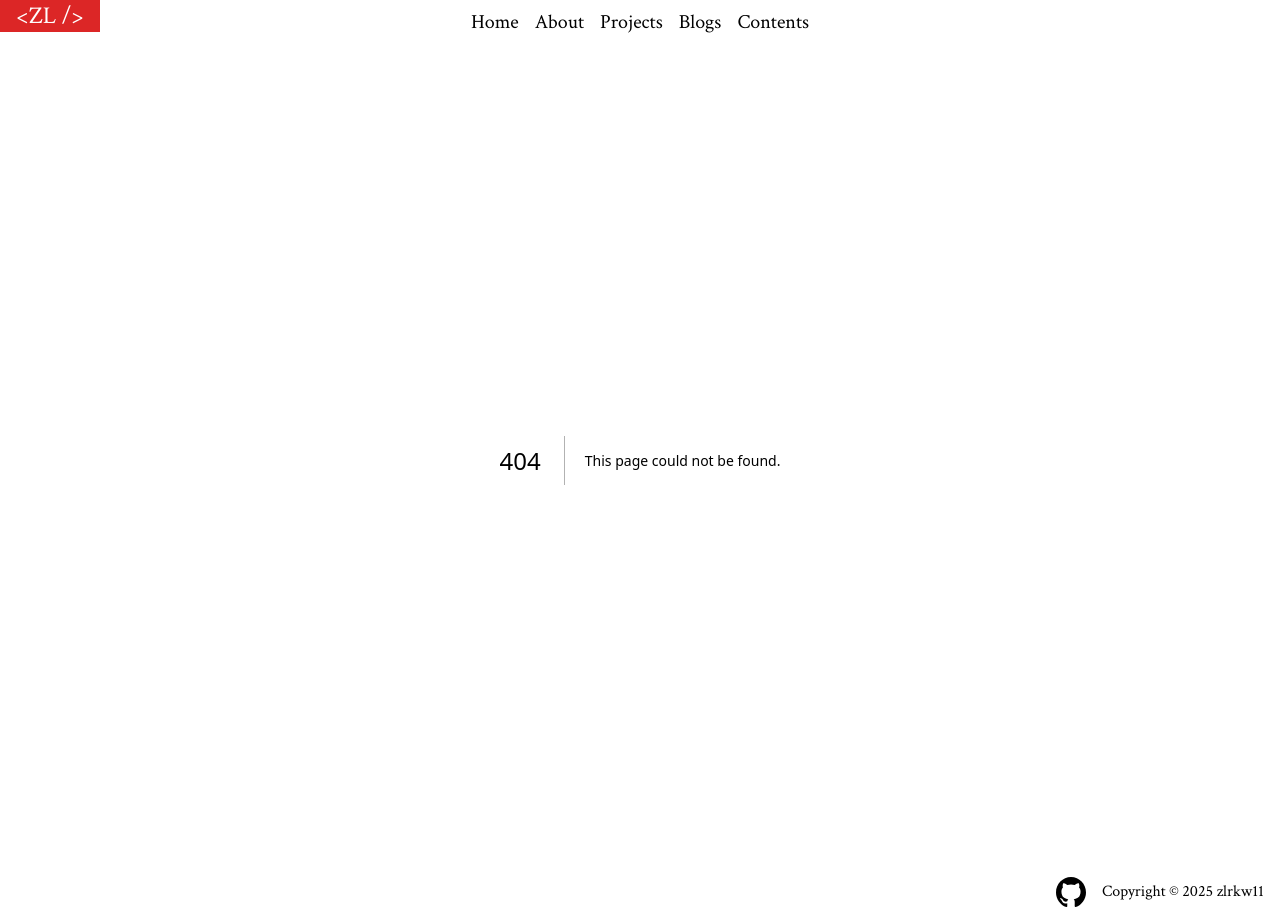
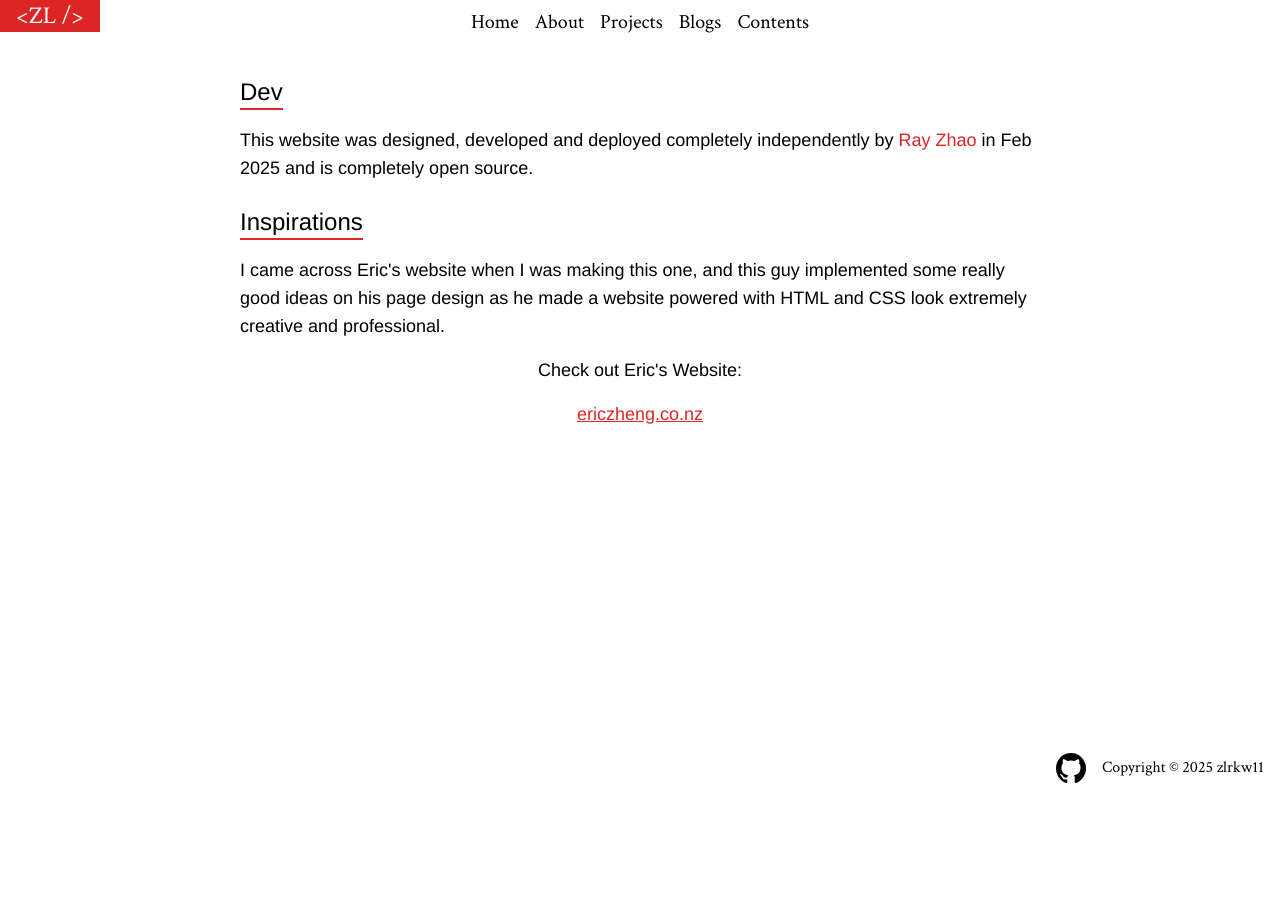
Before and after one commit to zlrkw11/zl-v2, a Next.js app: page /contents/credits in a window 1280 px wide. Before the commit this address had no page. After the commit the page ends 800 px from the top, so only its background shows below. Built offline with nearby package versions, Linux system fonts and the light colour scheme.

Commit message:
credits page

```diff
--- /dev/null
+++ b/app/contents/credits/page.tsx
@@ -0,0 +1,41 @@
+import Link from "next/link";
+import { Arimo } from "next/font/google";
+
+const ArimoFont = Arimo({
+  subsets: ["latin"],
+  weight: "400",
+});
+
+const credits = () => {
+  return (
+    <div
+      className={`md:w-[800px] m-4 w-[370px] gap-4 items-center flex flex-col ${ArimoFont.className}`}
+    >
+      <h1 className="text-2xl border-b-2 border-b-red-600 mr-auto">Dev</h1>
+      <p className="mb-2 text-lg">
+        This website was designed, developed and deployed completely
+        independently by{" "}
+        <span className="text-red-600 hover:text-red-400">Ray Zhao</span> in Feb
+        2025 and is completely open source.
+      </p>
+      <h1 className="text-2xl border-b-2 border-b-red-600 mr-auto">
+        Inspirations
+      </h1>
+      <p className="text-lg">
+        I came across Eric's website when I was making this one, and this guy
+        implemented some really good ideas on his page design as he made a
+        website powered with HTML and CSS look extremely creative and
+        professional.
+      </p>
+      <p className="text-lg">Check out Eric's Website:</p>
+      <Link
+        className="underline text-red-600 hover:text-red-400 text-lg"
+        href="https://ericzheng.nz/"
+      >
+        <p>ericzheng.co.nz</p>
+      </Link>
+    </div>
+  );
+};
+
+export default credits;
--- a/app/contents/page.tsx
+++ b/app/contents/page.tsx
@@ -101,6 +101,11 @@ const Menu = () => {
           lzha641@aucklanduni.ac.nz
         </p>
       </div>
+      <div>
+        <Link href="/contents/credits">
+          <p className="border-b-2 border-red-600">Credits</p>
+        </Link>
+      </div>
     </div>
   );
 };
```
